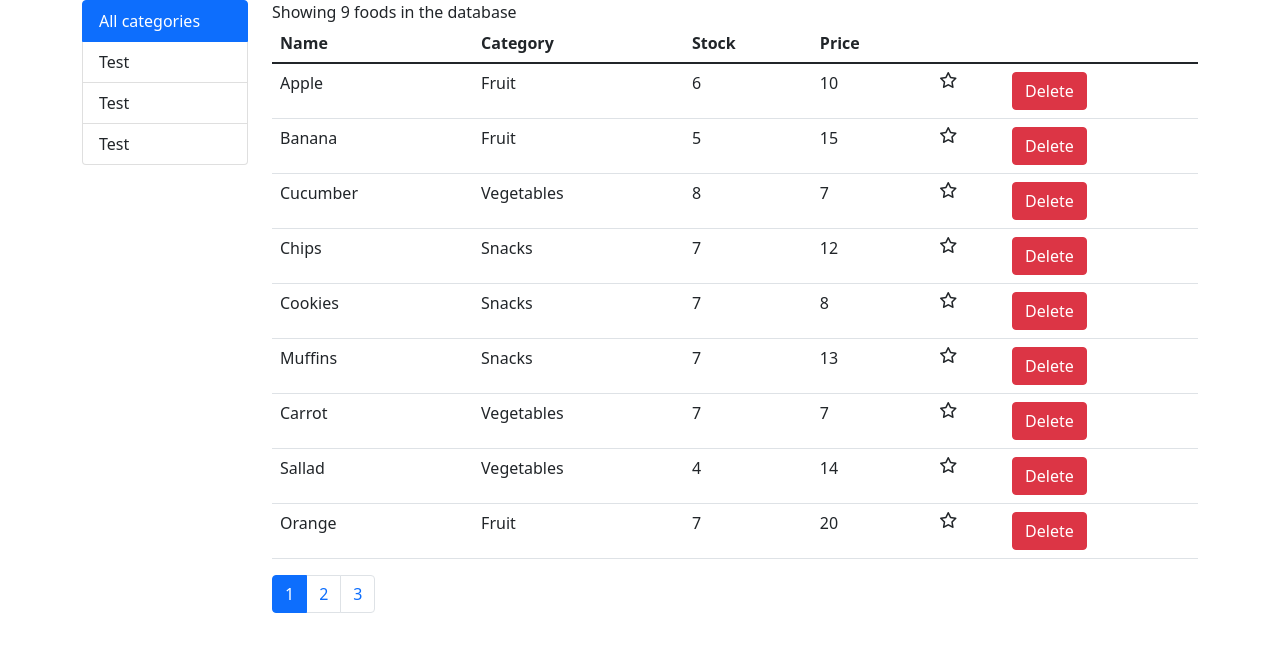
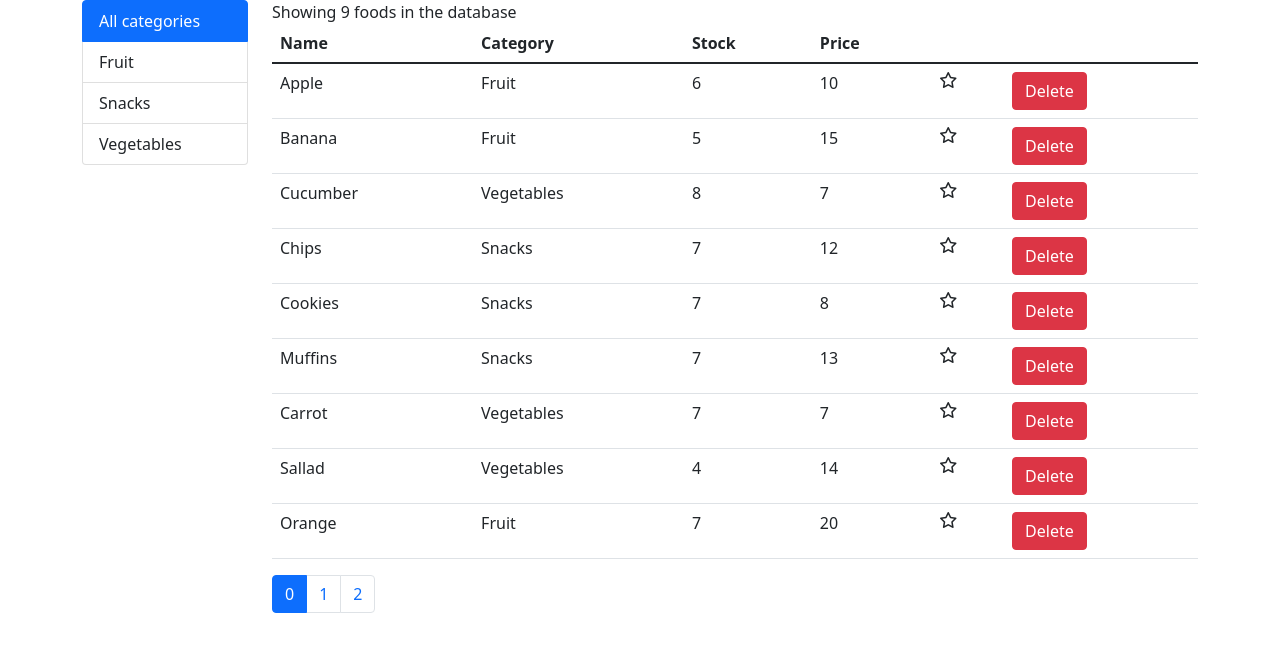
Before and after one commit to eva-hs/intensive-foods, a React (Create React App) app: page / in a window 1280 px wide. Shown: the top 652 px of the page. Built offline with nearby package versions, Linux system fonts and the light colour scheme.

Commit message:
Complemented with correct category name in ListGroup

```diff
--- a/src/App.jsx
+++ b/src/App.jsx
@@ -58,12 +58,10 @@ class App extends Component {
     const allCategoryValue = { _id: 3, isActive: false };
     // Make changes on index place we received in the function call
     //const value =
-    console.log(index);
+
     index === 3
       ? (allCategoryValue.isActive = true)
       : (categoryValues[index].isActive = true);
-    console.log(allCategoryValue);
-    console.log(categoryValues);
     // setState
     this.setState({ categoryValues, allCategoryValue });
   };
--- a/src/components/common/ListGroup.jsx
+++ b/src/components/common/ListGroup.jsx
@@ -26,7 +26,7 @@ class ListGroup extends Component {
             onClick={() => onListGroupClick(index)}
             className={this.formatCategoryItem(value.isActive)}
           >
-            Test
+            {categories[index].name}
           </li>
         ))}
       </ul>
--- a/src/components/common/Pagination.jsx
+++ b/src/components/common/Pagination.jsx
@@ -13,7 +13,7 @@ class Pagination extends Component {
               className="page-link"
               // href="#"
             >
-              {index + 1}
+              {value._id}
             </a>
           </li>
         ))}
```
